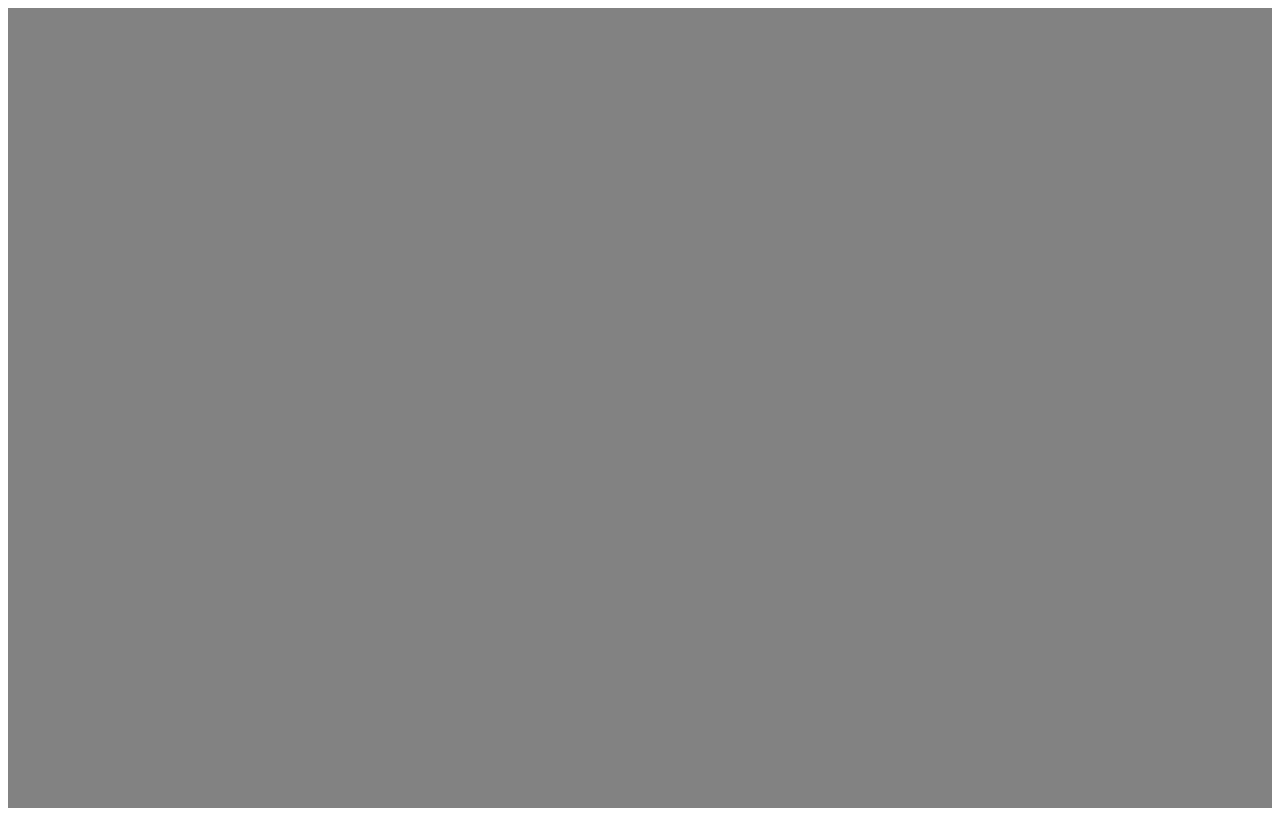
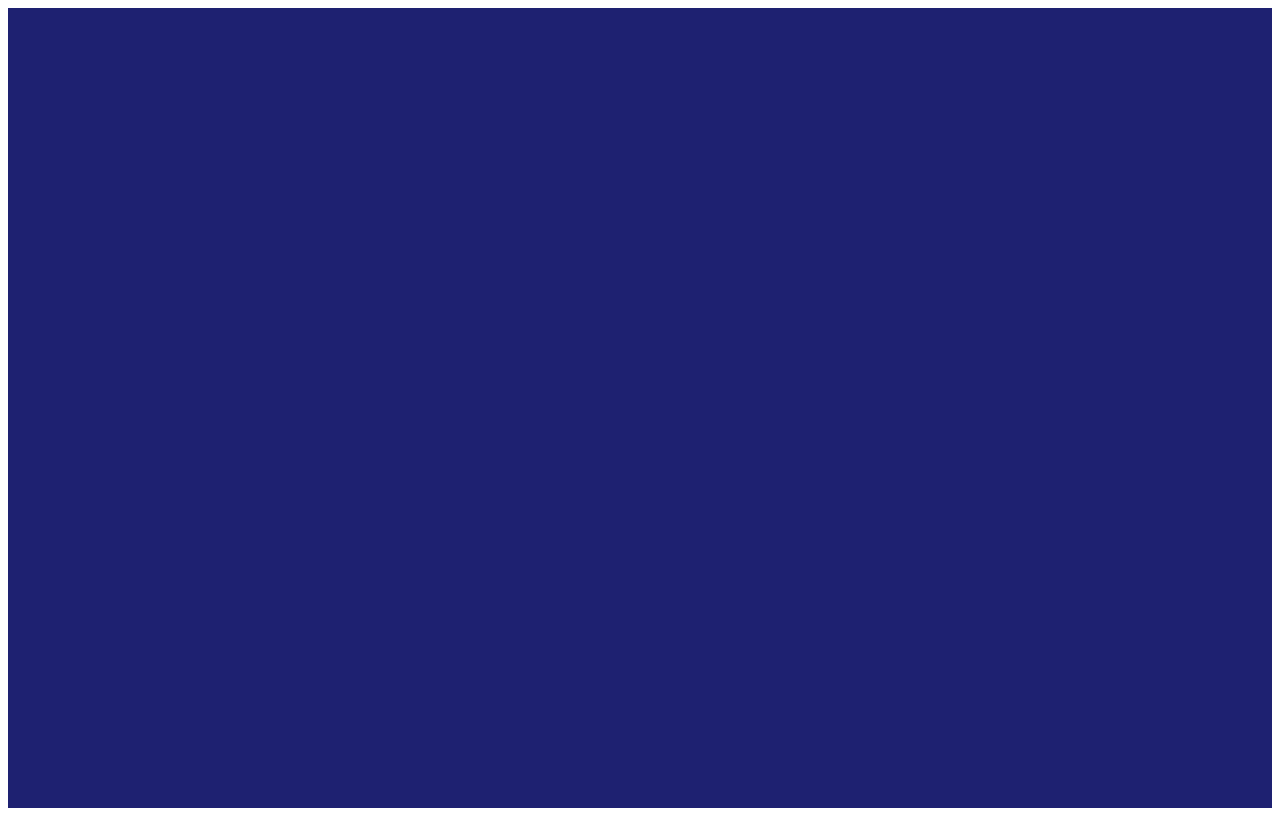
Before and after one commit to CassiusMarceloSA/github-explorer, a Next.js app: page / in a window 1280 px wide. Built offline with nearby package versions, Linux system fonts and the light colour scheme.

Commit message:
:lipstick: fixed background color

```diff
--- a/src/containers/Home/Home.module.scss
+++ b/src/containers/Home/Home.module.scss
@@ -7,5 +7,5 @@
   flex-direction: column;
   justify-content: center;
   align-items: center;
-  background-color: $text;
+  background-color: $background;
 }
```
